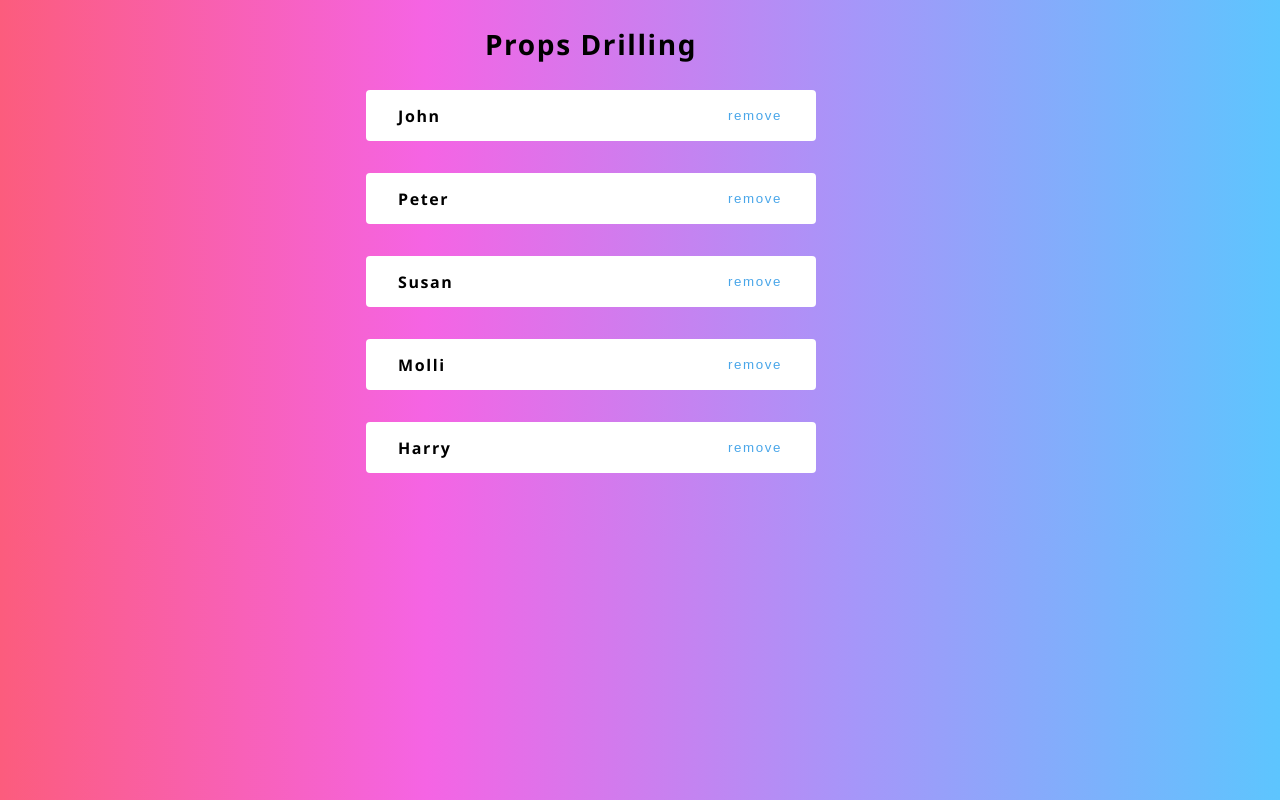
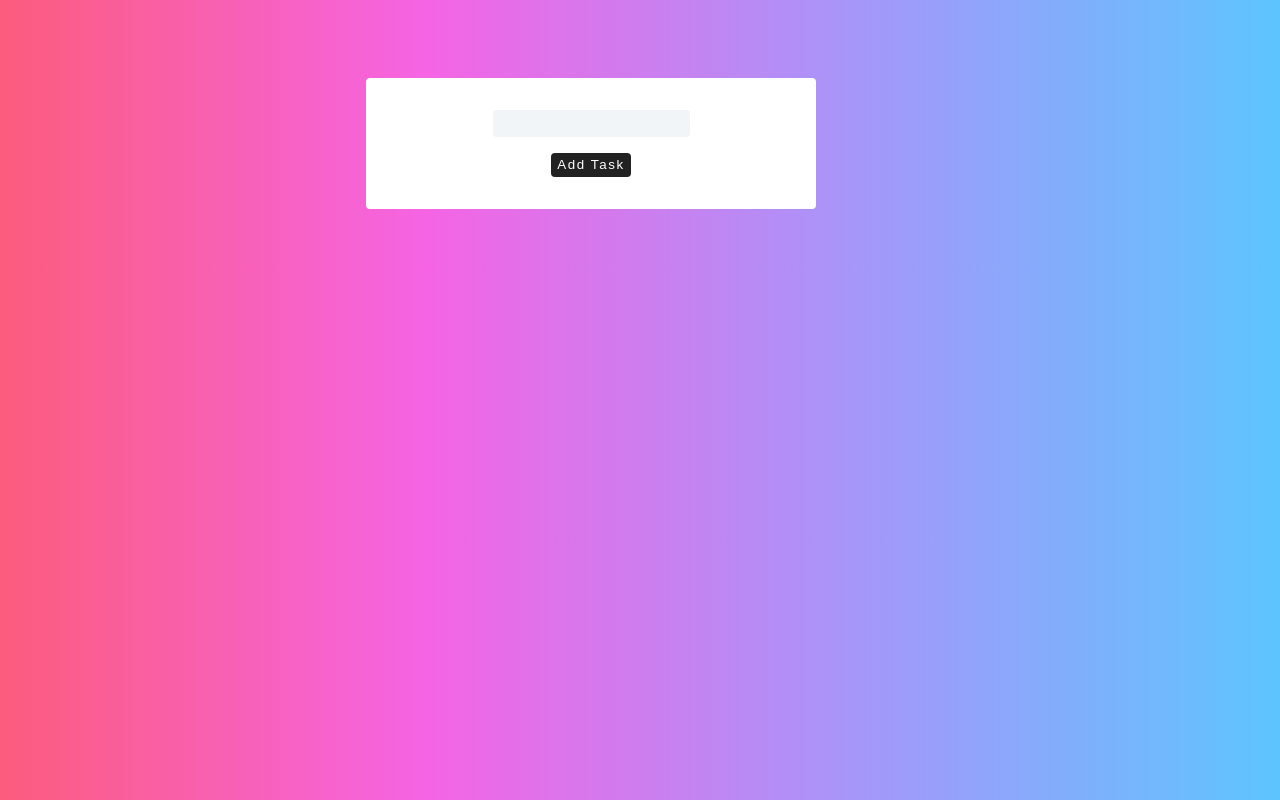
Before and after one commit to javokhirbekkhaydarov/reactlesson, a React (Create React App) app in the folder my-test/: page / in a window 1280 px wide. Built offline with nearby package versions, Linux system fonts and the light colour scheme.

Commit message:
rewriting usereducer

```diff
--- a/my-test/src/App.js
+++ b/my-test/src/App.js
@@ -1,10 +1,11 @@
 import "./App.css";
-import ContextApi from "./components/ContextAPi/ContextApi";
+
+import UseReducer from "./components/UseReducer/UseReducer";
 
 function App() {
   return (
     <div className="container">
-      <ContextApi />
+      <UseReducer />
     </div>
   );
 }
--- a/my-test/src/components/ContextAPi/ContextApi.jsx
+++ b/my-test/src/components/ContextAPi/ContextApi.jsx
@@ -1,5 +1,5 @@
 import React, { useState, useContext } from "react";
-import { data } from "../../Data";
+import { data } from "../../data";
 
 const PersonContext = React.createContext();
 //!note have a two component 1) provider 2) consumer
```
